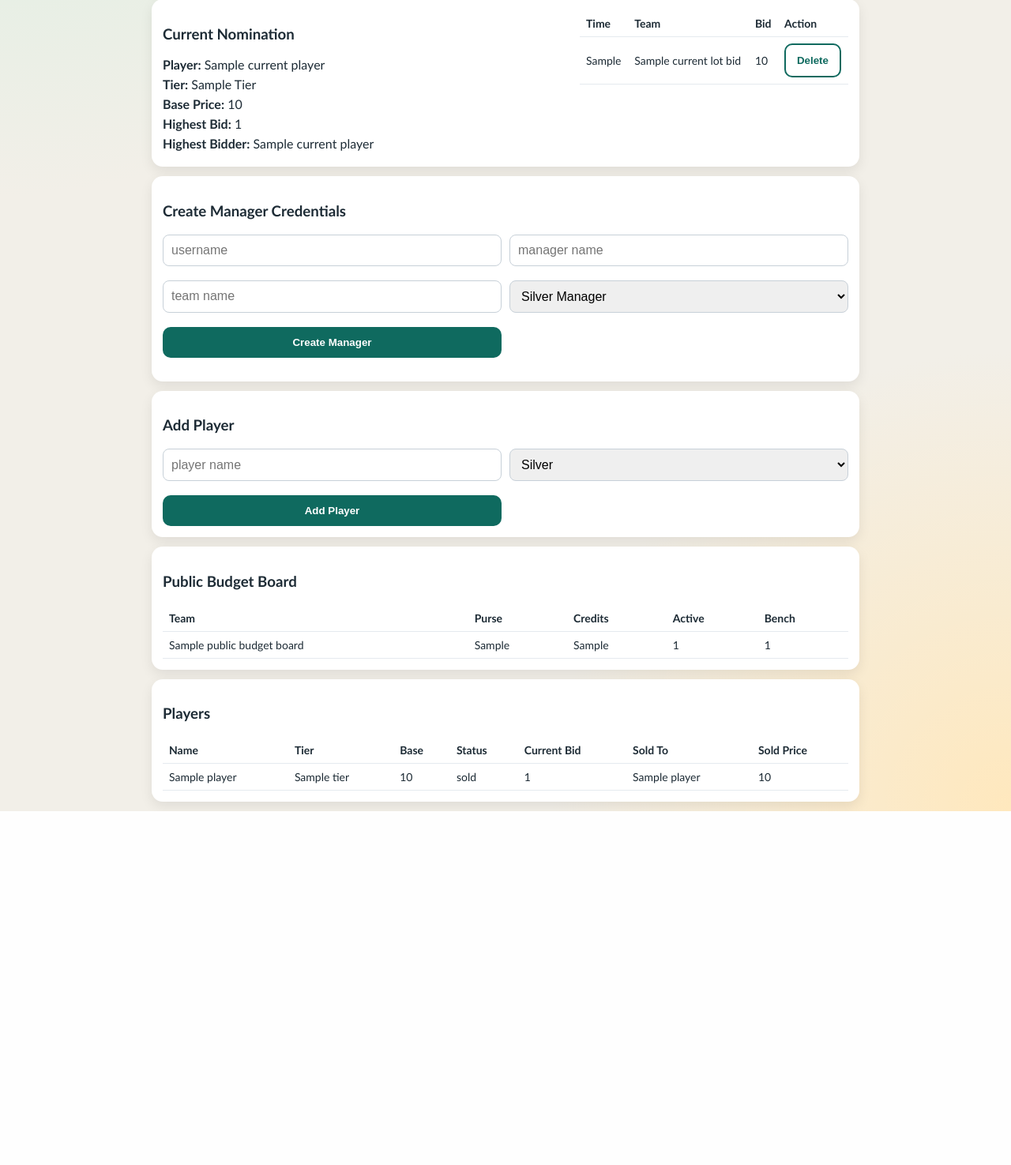
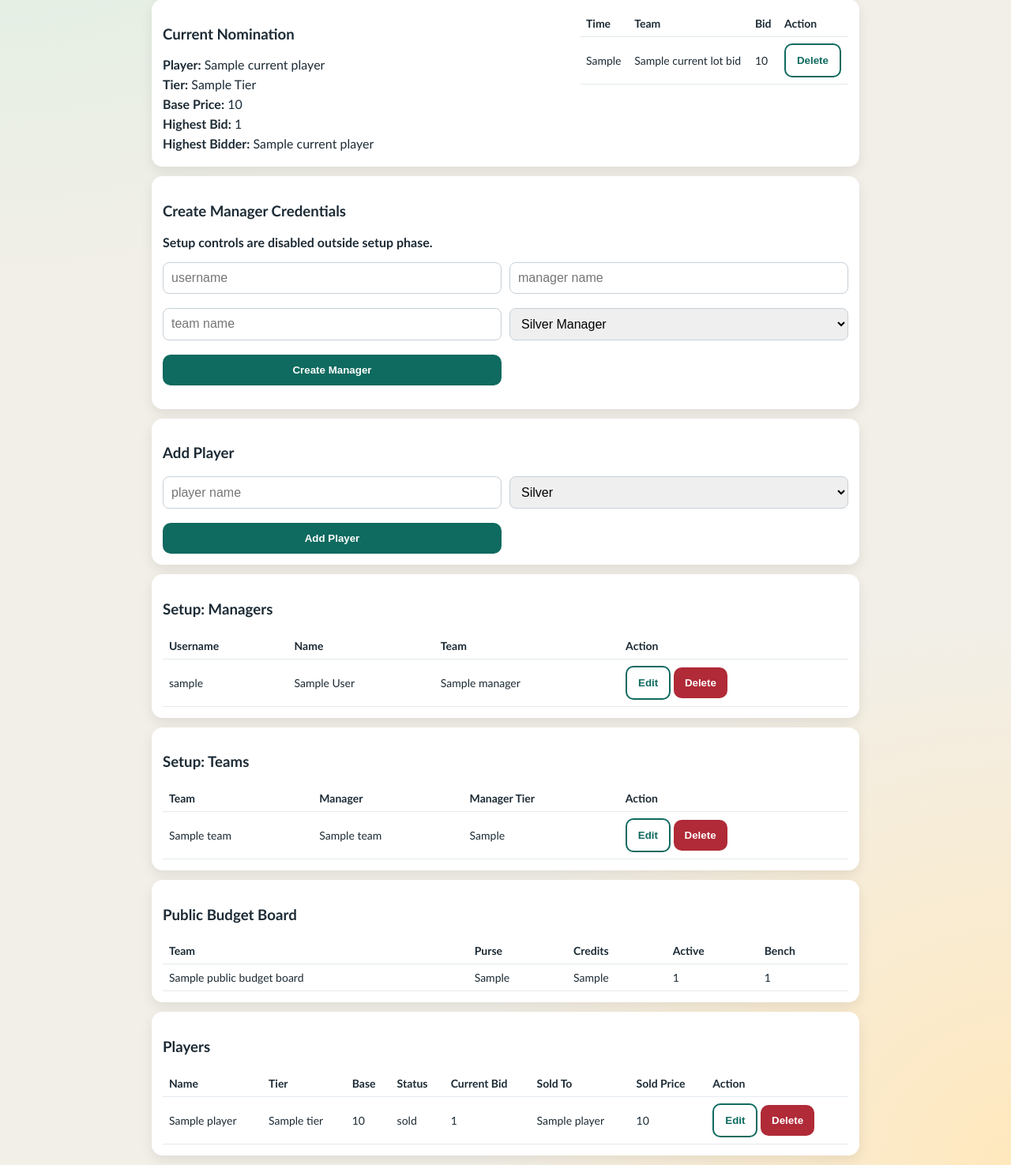
Before and after one commit to Sanawar21/SCL, a Flask app: template app/templates/admin/dashboard.html in a window 1280 px wide. Shown: the part 432-1907 px from the top of the page at 79% size. Before the commit the page ends 1459 px from the top, so only its background shows below. Run offline with Flask 3, Linux system fonts and the light colour scheme; the template is opened without the code that fills it: most values are stand-ins (such as "Sample title", 1, 10 or a date in 2020); some libraries are stand-ins or nearby versions.

Commit message:
Implement admin controls for player, manager, and team management during setup phase
- Added new endpoints for updating and deleting players, managers, and teams in admin.py.
- Introduced a phase check to restrict actions to the setup phase.
- Updated the auction_service.py to include manager information in the state.
- Enhanced admin.js to handle player, manager, and team edits and deletions with setup phase validation.
- Modified dashboard.html to display managers and teams with appropriate controls based on the setup phase.
- Updated sample database files to reflect changes in player tiers and attributes.

```diff
--- a/app/static/js/admin.js
+++ b/app/static/js/admin.js
@@ -7,6 +7,8 @@ const nominateBtn = document.getElementById("nominateBtn");
 const previousBtn = document.getElementById("previousBtn");
 const closeBtn = document.getElementById("closeBtn");
 const completeBtn = document.getElementById("completeBtn");
+const adminDashboard = document.getElementById("adminDashboard");
+const isSetupPhase = adminDashboard?.getAttribute("data-is-setup") === "true";
 
 function wireDeleteBidButtons() {
   document.querySelectorAll(".delete-bid-btn").forEach((btn) => {
@@ -32,9 +34,34 @@ function postForm(url, formData) {
   return fetch(url, { method: "POST", body: formData }).then((r) => r.json());
 }
 
+function ensureSetupPhase() {
+  if (isSetupPhase) {
+    return true;
+  }
+  alert("This action is only available during setup phase.");
+  return false;
+}
+
+function pickTier(defaultTier) {
+  const value = (prompt("Enter tier (silver/gold/platinum)", defaultTier || "silver") || "")
+    .trim()
+    .toLowerCase();
+  if (!value) {
+    return null;
+  }
+  if (!["silver", "gold", "platinum"].includes(value)) {
+    alert("Tier must be one of: silver, gold, platinum.");
+    return null;
+  }
+  return value;
+}
+
 if (managerForm) {
   managerForm.addEventListener("submit", async (e) => {
     e.preventDefault();
+    if (!ensureSetupPhase()) {
+      return;
+    }
     const data = new FormData(managerForm);
     const res = await postForm("/admin/create-manager", data);
     credResult.textContent = res.ok
@@ -97,6 +124,154 @@ if (completeBtn) {
 
 wireDeleteBidButtons();
 
+document.querySelectorAll(".edit-player-btn").forEach((btn) => {
+  btn.addEventListener("click", async () => {
+    if (!ensureSetupPhase()) {
+      return;
+    }
+    const playerId = btn.getAttribute("data-player-id");
+    const currentName = btn.getAttribute("data-player-name") || "";
+    const currentTier = btn.getAttribute("data-player-tier") || "silver";
+
+    const name = (prompt("Edit player name", currentName) || "").trim();
+    if (!name) {
+      return;
+    }
+    const tier = pickTier(currentTier);
+    if (!tier) {
+      return;
+    }
+
+    const fd = new FormData();
+    fd.append("player_id", playerId);
+    fd.append("name", name);
+    fd.append("tier", tier);
+
+    const res = await postForm("/admin/update-player", fd);
+    if (!res.ok) {
+      alert(res.error || "Unable to update player");
+    }
+  });
+});
+
+document.querySelectorAll(".delete-player-btn").forEach((btn) => {
+  btn.addEventListener("click", async () => {
+    if (!ensureSetupPhase()) {
+      return;
+    }
+    const playerId = btn.getAttribute("data-player-id");
+    const name = btn.getAttribute("data-player-name") || "this player";
+    if (!confirm(`Delete player ${name}?`)) {
+      return;
+    }
+
+    const fd = new FormData();
+    fd.append("player_id", playerId);
+    const res = await postForm("/admin/delete-player", fd);
+    if (!res.ok) {
+      alert(res.error || "Unable to delete player");
+    }
+  });
+});
+
+document.querySelectorAll(".edit-manager-btn").forEach((btn) => {
+  btn.addEventListener("click", async () => {
+    if (!ensureSetupPhase()) {
+      return;
+    }
+    const managerUsername = btn.getAttribute("data-username") || "";
+    const currentName = btn.getAttribute("data-display-name") || "";
+
+    const username = (prompt("Edit manager username", managerUsername) || "").trim();
+    if (!username) {
+      return;
+    }
+    const displayName = (prompt("Edit manager display name", currentName) || "").trim();
+    if (!displayName) {
+      return;
+    }
+
+    const fd = new FormData();
+    fd.append("manager_username", managerUsername);
+    fd.append("username", username);
+    fd.append("display_name", displayName);
+
+    const res = await postForm("/admin/update-manager", fd);
+    if (!res.ok) {
+      alert(res.error || "Unable to update manager");
+    }
+  });
+});
+
+document.querySelectorAll(".delete-manager-btn").forEach((btn) => {
+  btn.addEventListener("click", async () => {
+    if (!ensureSetupPhase()) {
+      return;
+    }
+    const managerUsername = btn.getAttribute("data-username") || "";
+    if (!confirm(`Delete manager ${managerUsername} and linked team?`)) {
+      return;
+    }
+
+    const fd = new FormData();
+    fd.append("manager_username", managerUsername);
+    const res = await postForm("/admin/delete-manager", fd);
+    if (!res.ok) {
+      alert(res.error || "Unable to delete manager");
+    }
+  });
+});
+
+document.querySelectorAll(".edit-team-btn").forEach((btn) => {
+  btn.addEventListener("click", async () => {
+    if (!ensureSetupPhase()) {
+      return;
+    }
+    const teamId = btn.getAttribute("data-team-id") || "";
+    const currentName = btn.getAttribute("data-team-name") || "";
+    const currentTier = btn.getAttribute("data-manager-tier") || "silver";
+
+    const teamName = (prompt("Edit team name", currentName) || "").trim();
+    if (!teamName) {
+      return;
+    }
+    const managerTier = pickTier(currentTier);
+    if (!managerTier) {
+      return;
+    }
+
+    const fd = new FormData();
+    fd.append("team_id", teamId);
+    fd.append("team_name", teamName);
+    fd.append("manager_tier", managerTier);
+
+    const res = await postForm("/admin/update-team", fd);
+    if (!res.ok) {
+      alert(res.error || "Unable to update team");
+    }
+  });
+});
+
+document.querySelectorAll(".delete-team-btn").forEach((btn) => {
+  btn.addEventListener("click", async () => {
+    if (!ensureSetupPhase()) {
+      return;
+    }
+    const teamId = btn.getAttribute("data-team-id") || "";
+    const teamName = btn.getAttribute("data-team-name") || "this team";
+    if (!confirm(`Delete team ${teamName} and linked manager?`)) {
+      return;
+    }
+
+    const fd = new FormData();
+    fd.append("team_id", teamId);
+    const res = await postForm("/admin/delete-team", fd);
+    if (!res.ok) {
+      alert(res.error || "Unable to delete team");
+    }
+  });
+});
+
 socket.on("state_update", () => {
   window.location.reload();
 });
--- a/app/templates/admin/dashboard.html
+++ b/app/templates/admin/dashboard.html
@@ -1,6 +1,6 @@
 {% extends 'base.html' %}
 {% block content %}
-<section class="stack">
+<section class="stack" id="adminDashboard" data-is-setup="{{ 'true' if state.phase == 'setup' else 'false' }}">
   <div class="card">
     <div class="row-between">
       <h2>Admin Control Room</h2>
@@ -71,6 +71,9 @@
 
   <div class="card">
     <h3>Create Manager Credentials</h3>
+    {% if state.phase != 'setup' %}
+      <p><strong>Setup controls are disabled outside setup phase.</strong></p>
+    {% endif %}
     <form id="managerForm" class="grid-2">
       <input name="username" placeholder="username" required>
       <input name="display_name" placeholder="manager name" required>
@@ -80,7 +83,7 @@
         <option value="gold">Gold Manager</option>
         <option value="platinum">Platinum Manager</option>
       </select>
-      <button class="btn" type="submit">Create Manager</button>
+      <button class="btn" type="submit" {% if state.phase != 'setup' %}disabled{% endif %}>Create Manager</button>
     </form>
     <p id="credResult" class="mono"></p>
   </div>
@@ -94,8 +97,80 @@
         <option value="gold">Gold</option>
         <option value="platinum">Platinum</option>
       </select>
-      <button class="btn" type="submit">Add Player</button>
+      <button class="btn" type="submit" {% if state.phase != 'setup' %}disabled{% endif %}>Add Player</button>
     </form>
+  </div>
+
+  <div class="card">
+    <h3>Setup: Managers</h3>
+    <div class="table-wrap">
+      <table id="managerTable">
+        <thead>
+          <tr><th>Username</th><th>Name</th><th>Team</th><th>Action</th></tr>
+        </thead>
+        <tbody>
+        {% for m in state.managers %}
+          <tr>
+            <td>{{ m.username }}</td>
+            <td>{{ m.display_name }}</td>
+            <td>{{ m.team_name or '-' }}</td>
+            <td>
+              <button
+                class="btn btn-outline edit-manager-btn"
+                type="button"
+                data-username="{{ m.username }}"
+                data-display-name="{{ m.display_name }}"
+                {% if state.phase != 'setup' %}disabled{% endif %}
+              >Edit</button>
+              <button
+                class="btn btn-danger delete-manager-btn"
+                type="button"
+                data-username="{{ m.username }}"
+                {% if state.phase != 'setup' %}disabled{% endif %}
+              >Delete</button>
+            </td>
+          </tr>
+        {% endfor %}
+        </tbody>
+      </table>
+    </div>
+  </div>
+
+  <div class="card">
+    <h3>Setup: Teams</h3>
+    <div class="table-wrap">
+      <table id="setupTeamTable">
+        <thead>
+          <tr><th>Team</th><th>Manager</th><th>Manager Tier</th><th>Action</th></tr>
+        </thead>
+        <tbody>
+        {% for t in state.teams %}
+          <tr>
+            <td>{{ t.name }}</td>
+            <td>{{ t.manager_name }}</td>
+            <td>{{ t.manager_tier|title }}</td>
+            <td>
+              <button
+                class="btn btn-outline edit-team-btn"
+                type="button"
+                data-team-id="{{ t.id }}"
+                data-team-name="{{ t.name }}"
+                data-manager-tier="{{ t.manager_tier }}"
+                {% if state.phase != 'setup' %}disabled{% endif %}
+              >Edit</button>
+              <button
+                class="btn btn-danger delete-team-btn"
+                type="button"
+                data-team-id="{{ t.id }}"
+                data-team-name="{{ t.name }}"
+                {% if state.phase != 'setup' %}disabled{% endif %}
+              >Delete</button>
+            </td>
+          </tr>
+        {% endfor %}
+        </tbody>
+      </table>
+    </div>
   </div>
 
   <div class="card">
@@ -125,7 +200,7 @@
     <div class="table-wrap">
       <table id="playerTable">
         <thead>
-          <tr><th>Name</th><th>Tier</th><th>Base</th><th>Status</th><th>Current Bid</th><th>Sold To</th><th>Sold Price</th></tr>
+          <tr><th>Name</th><th>Tier</th><th>Base</th><th>Status</th><th>Current Bid</th><th>Sold To</th><th>Sold Price</th><th>Action</th></tr>
         </thead>
         <tbody>
         {% for p in state.players %}
@@ -137,6 +212,23 @@
             <td>{{ p.current_bid }}</td>
             <td>{{ p.sold_to_team_name or '-' }}</td>
             <td>{{ p.sold_price }}</td>
+            <td>
+              <button
+                class="btn btn-outline edit-player-btn"
+                type="button"
+                data-player-id="{{ p.id }}"
+                data-player-name="{{ p.name }}"
+                data-player-tier="{{ p.tier }}"
+                {% if state.phase != 'setup' %}disabled{% endif %}
+              >Edit</button>
+              <button
+                class="btn btn-danger delete-player-btn"
+                type="button"
+                data-player-id="{{ p.id }}"
+                data-player-name="{{ p.name }}"
+                {% if state.phase != 'setup' %}disabled{% endif %}
+              >Delete</button>
+            </td>
           </tr>
         {% endfor %}
         </tbody>
```
Also changed, not shown: app/routes/admin.py (+290 -0 lines), app/services/auction_service.py (+10 -0 lines), scl_db copy.json (+4 -4 lines), scl_db.json (+1 -1 lines).
